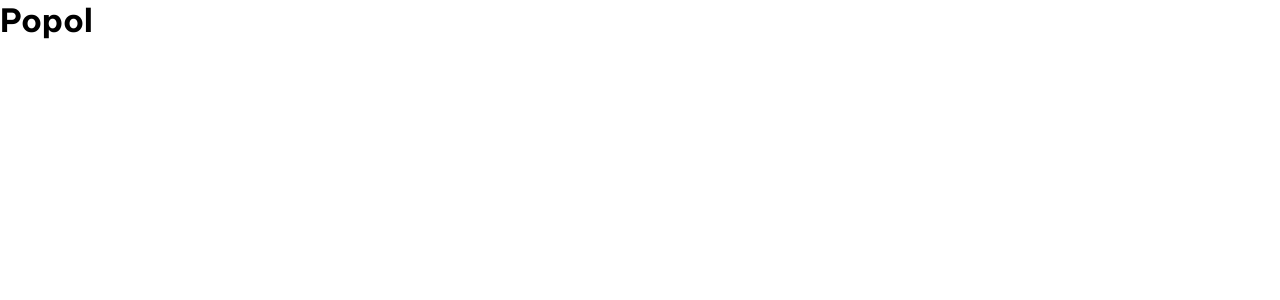
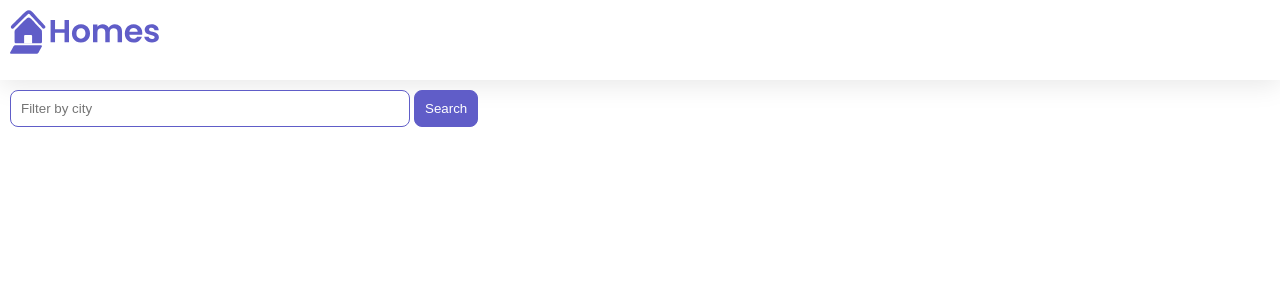
Before and after one commit to trentindev/intro_angular, an Angular app: page / in a window 1280 px wide. Shown: the top 300 px of the page. Built offline with nearby package versions, Linux system fonts and the light colour scheme.

Commit message:
create home.component

```diff
--- a/src/app/app.component.ts
+++ b/src/app/app.component.ts
@@ -1,9 +1,24 @@
 import { Component } from "@angular/core";
+import { HomeComponent } from "./home/home.component";
 
 @Component({
   selector: "app-root",
-  imports: [],
-  template: ` <h1>Popol</h1> `,
+  imports: [HomeComponent],
+  template: `
+    <main>
+      <header class="brand-name">
+        <img
+          class="brand-logo"
+          src="/assets/logo.svg"
+          alt="logo"
+          aria-hidden="true"
+        />
+      </header>
+      <section class="content">
+        <app-home />
+      </section>
+    </main>
+  `,
   styleUrls: ["./app.component.css"],
 })
 export class AppComponent {
--- /dev/null
+++ b/src/app/home/home.component.css
@@ -0,0 +1,41 @@
+.results {
+  display: grid;
+  column-gap: 14px;
+  row-gap: 14px;
+  grid-template-columns: repeat(auto-fill, minmax(400px, 400px));
+  margin-top: 50px;
+  justify-content: space-around;
+}
+
+input[type="text"] {
+  border: solid 1px var(--primary-color);
+  padding: 10px;
+  border-radius: 8px;
+  margin-right: 4px;
+  display: inline-block;
+  width: 30%;
+}
+
+button {
+  padding: 10px;
+  border: solid 1px var(--primary-color);
+  background: var(--primary-color);
+  color: white;
+  border-radius: 8px;
+}
+
+@media (min-width: 500px) and (max-width: 768px) {
+  .results {
+    grid-template-columns: repeat(2, 1fr);
+  }
+
+  input[type="text"] {
+    width: 70%;
+  }
+}
+
+@media (max-width: 499px) {
+  .results {
+    grid-template-columns: 1fr;
+  }
+}
--- /dev/null
+++ b/src/app/home/home.component.ts
@@ -0,0 +1,16 @@
+import { Component } from "@angular/core";
+
+@Component({
+  selector: "app-home",
+  imports: [],
+  template: `
+    <section>
+      <form>
+        <input type="text" placeholder="Filter by city" />
+        <button class="primary" type="button">Search</button>
+      </form>
+    </section>
+  `,
+  styleUrls: ["./home.component.css"],
+})
+export class HomeComponent {}
```
